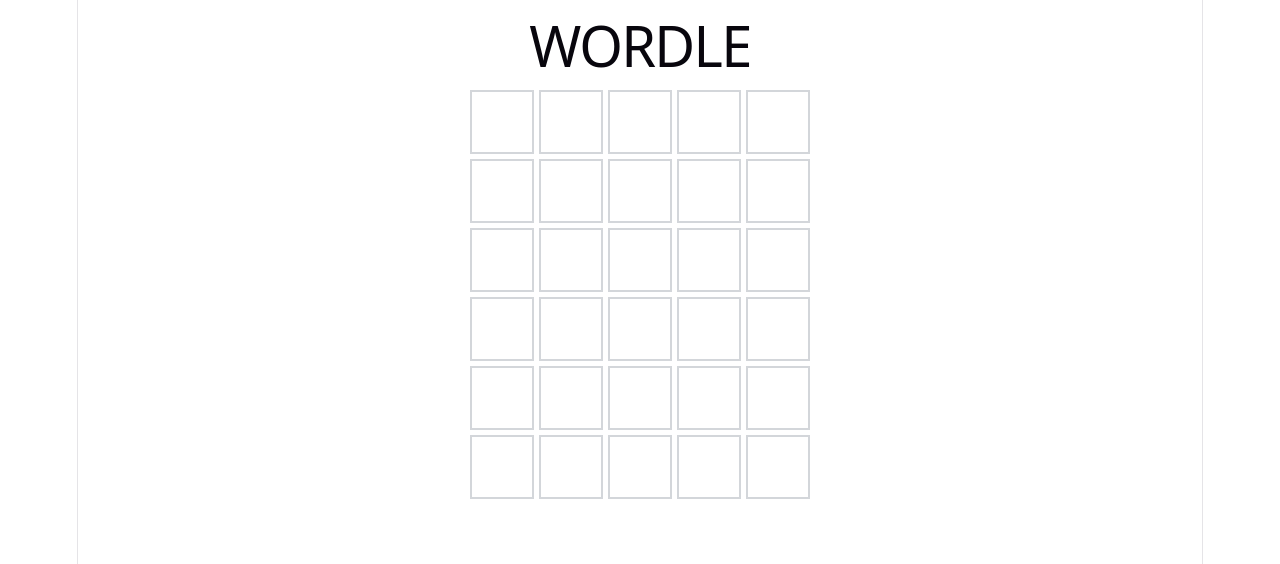
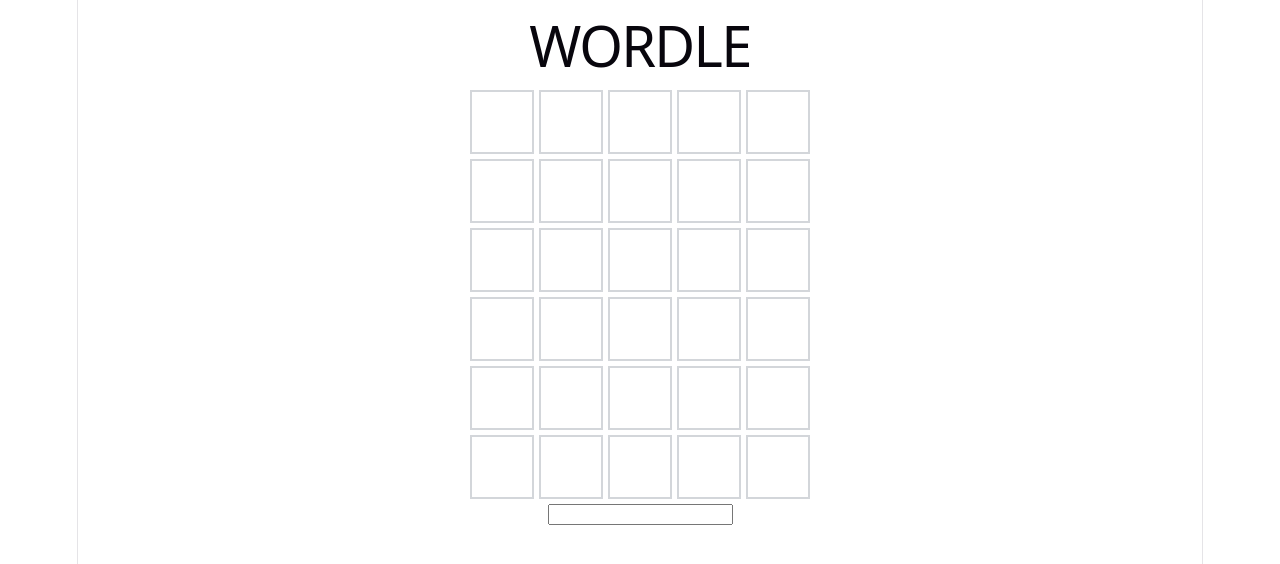
Before and after one commit to flaviaonorato00-lab/wordle, a React (Vite) app: page / in a window 1280 px wide. Shown: the top 564 px of the page. Built offline with nearby package versions, Linux system fonts and the light colour scheme.

Commit message:
Add guess submission logic

```diff
--- a/src/App.tsx
+++ b/src/App.tsx
@@ -1,9 +1,23 @@
+import { useState, type FormEvent } from 'react'
 import './App.css'
 import GameRow from './GameRow'
 
 
 function App() {
 
+  const [currentGuess, setCurrentGuess] = useState<string>("");
+  const [guesses, setGuesses] = useState<string[]>([]);
+
+  const handleSubmit = (e: FormEvent<HTMLFormElement>) => {
+    e.preventDefault()
+
+    if (currentGuess.length !== 5) {
+      return
+    }
+
+    setGuesses([...guesses, currentGuess])
+    setCurrentGuess("")
+  }
 
   return (
     <main className="app">
@@ -11,9 +25,22 @@
 
       <div className="game-board">
         {Array.from({ length: 6 }).map((_, index) => (
-            <GameRow key={index} />
+          <GameRow
+            key={index}
+            word={
+              guesses[index] ?? /* nullish coalescing operator => if the left is "null" or undefined" then use the code on the right*/
+              (index === guesses.length ? currentGuess : "")
+            }
+             />
         ))}
       </div>
+
+      <form onSubmit={handleSubmit}>
+        <input type="text"
+          value={currentGuess}
+          maxLength={5}
+          onChange={(e) => setCurrentGuess(e.target.value.toLocaleUpperCase())} />
+      </form>
     </main>
   )
 }
--- a/src/GameRow.tsx
+++ b/src/GameRow.tsx
@@ -1,9 +1,15 @@
-function GameRow() {
+type GameRowProps = {
+    word: string
+}
+
+function GameRow({ word }: GameRowProps) {
 
     return(
         <div className="game-row">
             {Array.from({ length: 5 }).map((_, index) => (
-                <div className="letter-box" key={index}></div>
+                <div className="letter-box" key={index}>
+                    {word[index]}
+                </div>
             ))}
         </div>
     )
```
Lines whose indentation alone changed are shown as unchanged.
